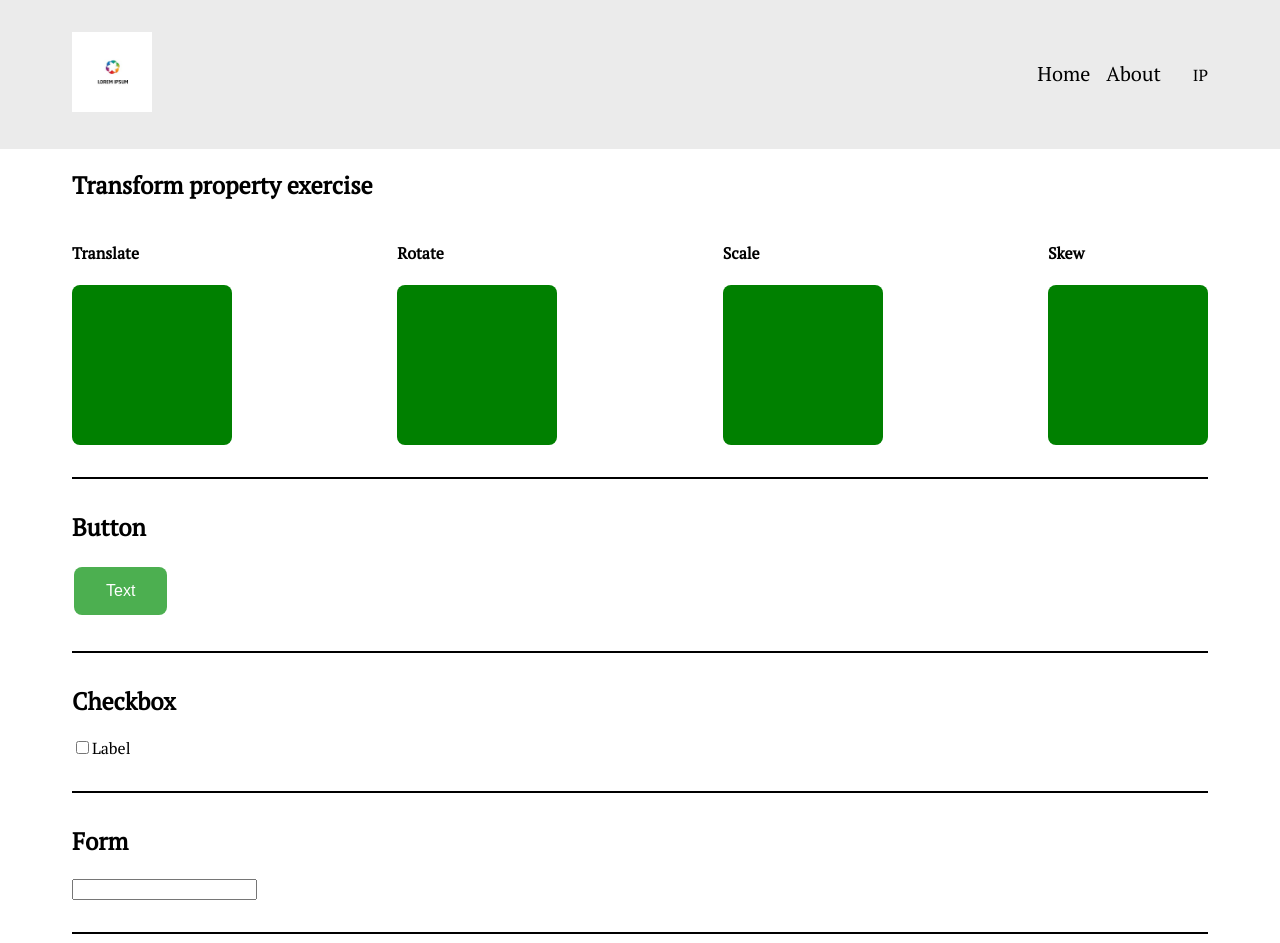
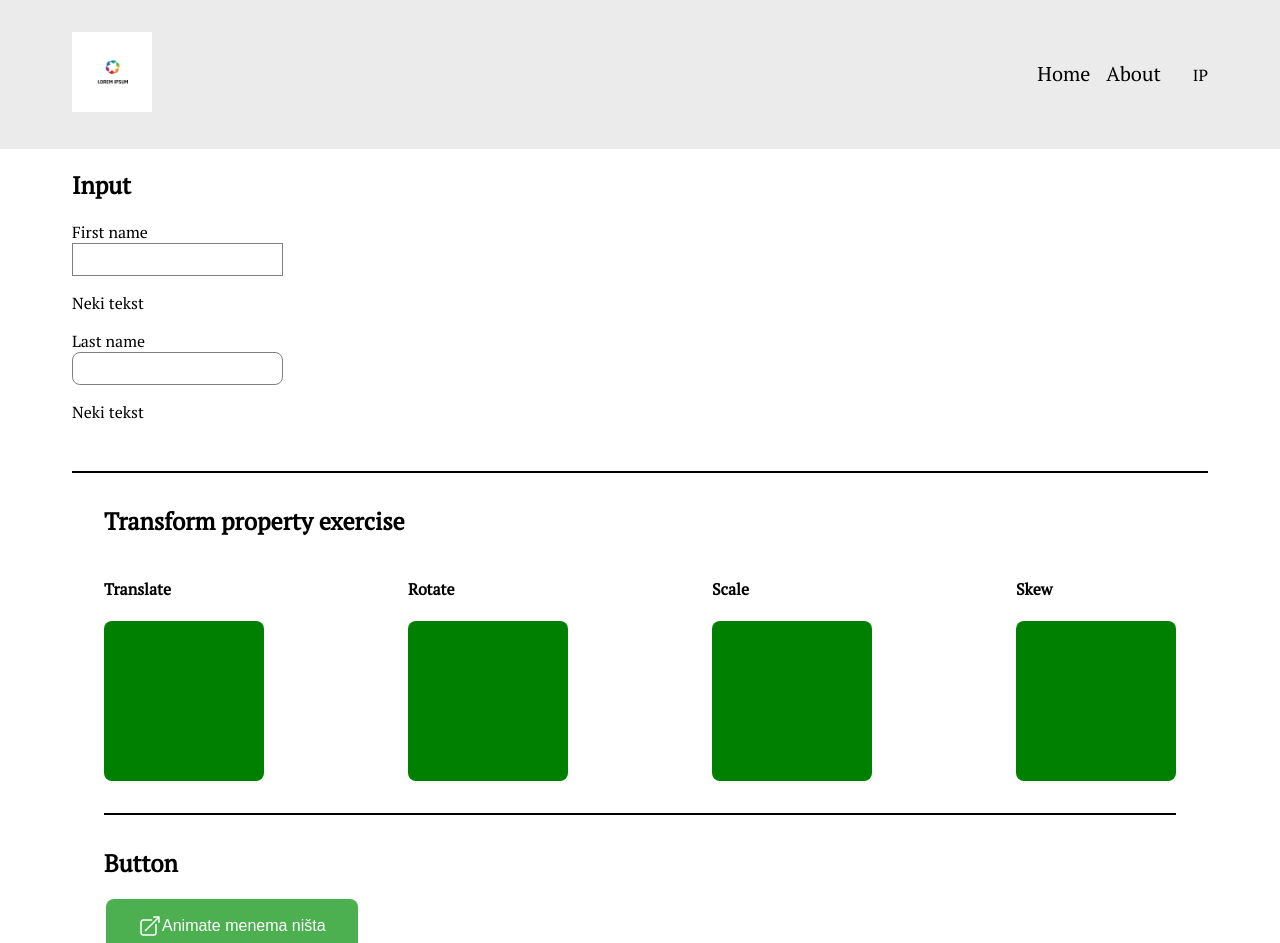
Before and after one commit to Puljkhan/react.app, a React (Vite) app: page / in a window 1280 px wide. Shown: the top 943 px of the page. Built offline with nearby package versions, Linux system fonts and the light colour scheme.

Commit message:
Edit Props

```diff
--- a/src/App.tsx
+++ b/src/App.tsx
@@ -9,11 +9,21 @@ import Tags from "./components/tags";
 import Modal from "./components/modal";
 import TransformExe from "./components/transform-exe";
 import FlexformExe from "./components/flexform-exe";
+import IconArrow from "./assets/icon-arrow";
+import Input from "./components/input";
 const App = () => {
   return (
     <div className="App">
       <Header />
       <Navigation />
+
+      <div className="container">
+        <div className="container--component">
+          <h2>Input</h2>
+          <Input label="First name" />
+          <Input label="Last name" rounded={true} />
+        </div>
+
         <div className="container">
           <div className="container--component">
             <h2>Transform property exercise</h2>
@@ -21,7 +31,7 @@ const App = () => {
           </div>
           <div className="container--component">
             <h2>Button</h2>
-          <Button />
+            <Button value="Animate me" animate={true} icon={<IconArrow />} />
           </div>
           <div className="container--component">
             <h2>Checkbox</h2>
@@ -49,6 +59,7 @@ const App = () => {
           </div>
         </div>
       </div>
+    </div>
   );
 };
 
--- a/src/components/button.tsx
+++ b/src/components/button.tsx
@@ -1,5 +1,35 @@
-const Button = () => {
-  return <button className="button">Text</button>;
+import { ReactNode } from "react";
+
+type ButtonColorType = "red" | "green" | "yellow";
+
+type ButtonProps = {
+  animate: boolean;
+  value?: string;
+  icon?: ReactNode;
+  color?: ButtonColorType;
+  test?: string;
+};
+
+const Button = ({
+  animate,
+  value = "Click me",
+  icon,
+  color = "red",
+  test,
+}: ButtonProps) => {
+  const colorSwitcher = (color: ButtonColorType) => {
+    switch (color) {
+      case "red":
+        return "btn--red";
+    }
+  };
+  return (
+    <button className={`btn ${animate ? "btn--animate" : ""}`}>
+      {icon}
+      <span>{value}</span>
+      {test ? "Ima nešto u njemu" : "nema ništa"}
+    </button>
+  );
 };
 
 export default Button;
--- /dev/null
+++ b/src/components/input.tsx
@@ -0,0 +1,24 @@
+type InputProps = {
+  rounded?: boolean;
+  label?: string;
+  validation?: string;
+};
+
+const Input = ({ rounded, label, validation }: InputProps) => {
+  return (
+    <>
+      {` ${validation ? "input--validation" : ""}`}
+
+      {label ? <label htmlFor={label}>{label}</label> : ""}
+
+      <input
+        id={label}
+        className={`input ${rounded ? "input--rounded" : ""}`}
+        type="text"
+      />
+      <p>Neki tekst</p>
+    </>
+  );
+};
+
+export default Input;
--- a/src/styles/components/button.scss
+++ b/src/styles/components/button.scss
@@ -1,4 +1,32 @@
-.button {
+@keyframes example {
+  0% {
+    background-color: blue;
+    left: 0px;
+    top: 0px;
+  }
+  25% {
+    background-color: red;
+    left: 200px;
+    top: 0px;
+  }
+  50% {
+    background-color: yellow;
+    left: 200px;
+    top: 200px;
+  }
+  75% {
+    background-color: orange;
+    left: 0px;
+    top: 200px;
+  }
+  100% {
+    background-color: green;
+    left: 0px;
+    top: 0px;
+  }
+}
+
+.btn {
   background-color: #4caf50;
   border-radius: 0.5rem;
   transition: all 250ms ease-out;
@@ -7,12 +35,28 @@
   padding: 15px 32px;
   text-align: center;
   text-decoration: none;
-  display: inline-block;
   font-size: 16px;
   margin: 4px 2px;
   cursor: pointer;
+  position: relative;
+  display: flex;
+  align-items: center;
 
-  &:hover {
+  //colors
+  &--red {
     background-color: red;
   }
+  &--green {
+    background-color: green;
+  }
+  &--yellow {
+    background-color: yellow;
+  }
+
+  &--animate {
+    &:active {
+      animation-name: example;
+      animation-duration: 6s;
+    }
+  }
 }
--- /dev/null
+++ b/src/styles/components/input.scss
@@ -0,0 +1,10 @@
+.input {
+  padding: 0.5rem 1rem;
+  border: 1px solid gray;
+  display: block;
+  margin-bottom: 1rem;
+
+  &--rounded {
+    border-radius: 0.5rem;
+  }
+}
--- a/src/styles/styles.scss
+++ b/src/styles/styles.scss
@@ -11,3 +11,4 @@
 @import "./components/modal.scss";
 @import "./components/box.scss";
 @import "./components/flex.scss";
+@import "./components/input.scss";
```
Lines whose indentation alone changed are shown as unchanged.
